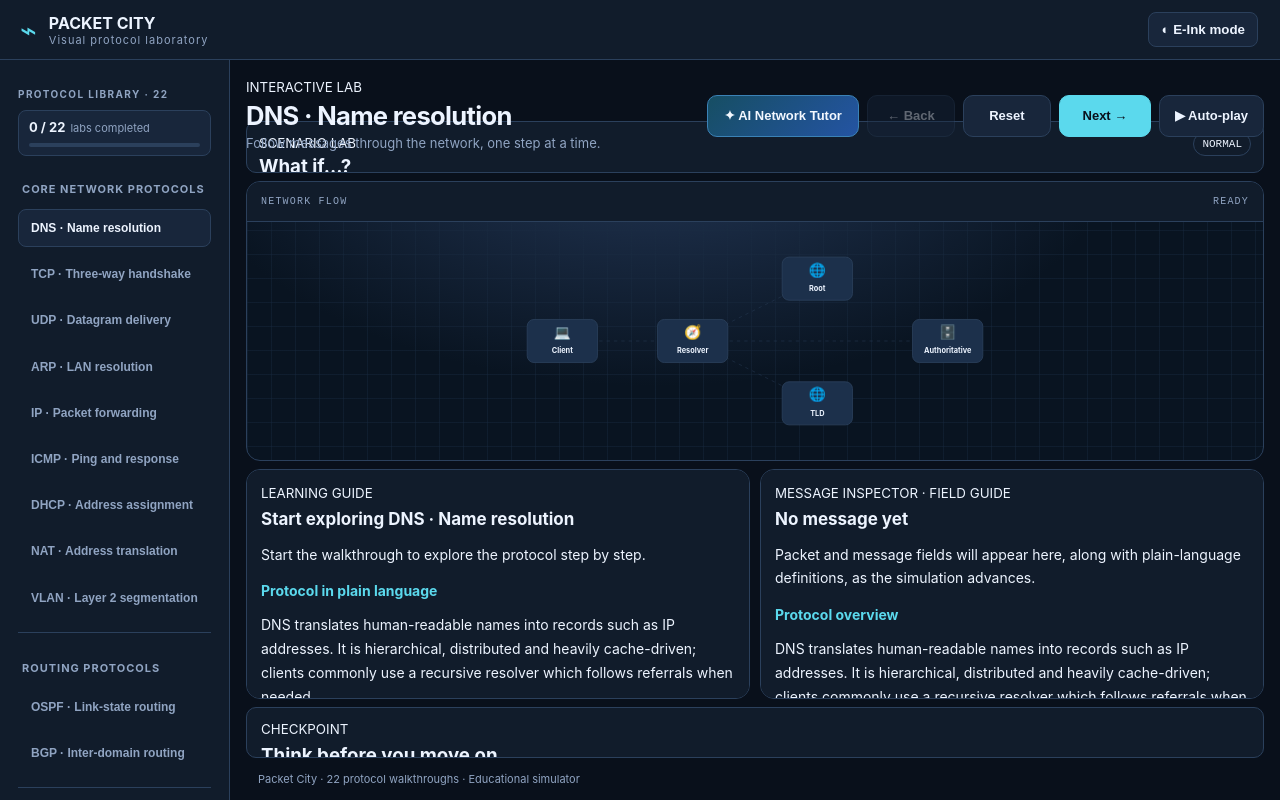
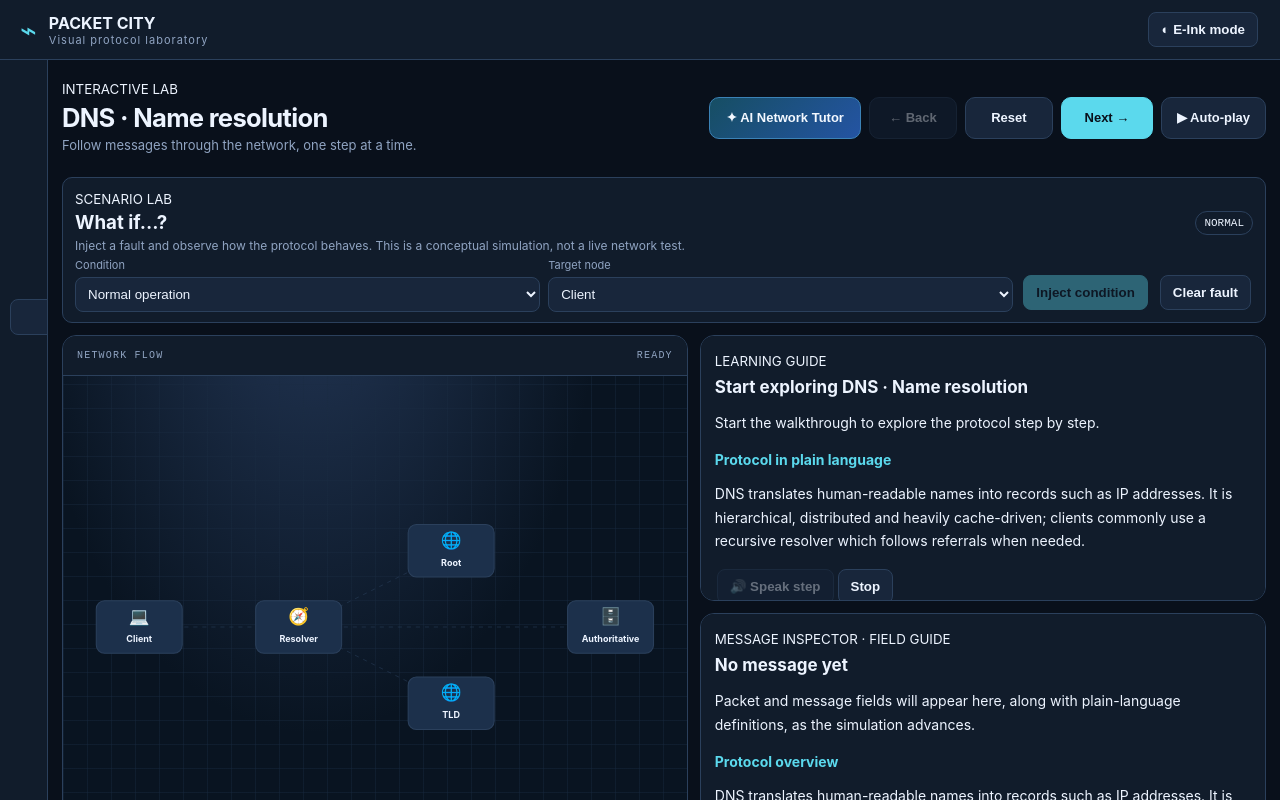
Before and after one commit to codassassin/protocol-playground, a React (Vite) app: page / in a window 1280 px wide. Shown: the top 800 px of the page. Built offline with nearby package versions, Linux system fonts and the light colour scheme.

Commit message:
Redesign workspace with hover sidebar, large left topology, compact scenario and scrollable page

```diff
--- a/src/app.css
+++ b/src/app.css
@@ -251,3 +251,47 @@ html[data-theme=ink] .progress-track i{background:#111}
   .lower{grid-template-columns:minmax(0,1fr) minmax(0,1fr)}
   .lower>.panel{height:auto!important;max-height:none!important;min-height:260px!important}
 }
+
+/* Packet City workspace redesign: hover-expand rail, scrollable page,
+   large left topology + right-side learning/inspection panels. */
+@media(min-width:801px){
+  html,body,#root{height:auto!important;min-height:100%!important;overflow:auto!important}
+  .pc{height:auto!important;min-height:100vh!important;overflow:visible!important;display:block!important}
+  .layout{height:auto!important;min-height:calc(100vh - 60px)!important;overflow:visible!important;clip:auto!important;grid-template-columns:48px minmax(0,1fr)!important}
+  aside{width:48px!important;max-height:none!important;height:calc(100vh - 60px)!important;min-height:0!important;position:sticky!important;top:60px!important;overflow-x:hidden!important;overflow-y:auto!important;padding:12px 6px!important;z-index:30!important;transition:width .22s ease,padding .22s ease;box-shadow:none!important}
+  aside:hover,aside:focus-within{width:248px!important;padding:16px!important;position:sticky!important;box-shadow:8px 0 28px #0003!important}
+  aside:not(:hover):not(:focus-within) h3,aside:not(:hover):not(:focus-within) .progress-summary,aside:not(:hover):not(:focus-within) .protocol-group h4{opacity:0!important;pointer-events:none}
+  aside:not(:hover):not(:focus-within) .lab{font-size:0!important;overflow:hidden!important;white-space:nowrap!important;height:36px!important;padding:8px 0!important;text-align:center!important;margin:3px 0!important}
+  aside:not(:hover):not(:focus-within) .lab:after{content:"•";font-size:15px;display:block}
+  aside:not(:hover):not(:focus-within) .protocol-group{border:0!important;margin:4px 0!important;padding:0!important}
+  main{height:auto!important;min-height:calc(100vh - 60px)!important;overflow:visible!important;display:flex!important;align-items:flex-start!important;gap:12px!important;padding:14px!important}
+  .lab-content{flex:1 1 auto!important;width:100%!important;min-width:0!important;height:auto!important;overflow:visible!important;display:grid!important;
+    grid-template-columns:minmax(0,1.05fr) minmax(0,.95fr)!important;
+    grid-template-rows:auto auto minmax(480px,68vh) auto auto!important;gap:12px!important;align-items:stretch!important}
+  .labhead{grid-column:1/-1!important;grid-row:1!important;position:static!important}
+  .whatif-panel{grid-column:1/-1!important;grid-row:2!important;margin:0!important;padding:10px 12px!important;min-height:0!important}
+  .whatif-heading{align-items:center!important}
+  .whatif-heading p{max-width:750px!important}
+  .whatif-controls{display:grid!important;grid-template-columns:minmax(0,1fr) minmax(0,1fr) auto auto!important;align-items:end!important;gap:8px!important}
+  .whatif-controls label{min-width:0!important}
+  .whatif-controls select{width:100%!important;padding:8px!important}
+  .scenario-explanation{margin-top:7px!important;padding:7px 9px!important}
+  .canvas{grid-column:1!important;grid-row:3!important;height:100%!important;min-height:480px!important;margin:0!important}
+  .canvas svg{height:100%!important;min-height:0!important;flex:1!important}
+  .lower{grid-column:2!important;grid-row:3!important;display:flex!important;flex-direction:column!important;height:100%!important;min-height:480px!important;max-height:none!important;overflow:visible!important;gap:12px!important}
+  .lower>.panel{flex:1 1 0!important;width:100%!important;height:auto!important;min-height:220px!important;max-height:none!important;overflow:auto!important;margin:0!important;padding:14px!important}
+  .checkpoint{grid-column:1/-1!important;grid-row:4!important;margin:0!important}
+  footer{grid-column:1/-1!important;grid-row:5!important}
+  .tutor-dock{position:sticky!important;top:72px!important;flex:0 0 clamp(300px,26vw,400px)!important;width:clamp(300px,26vw,400px)!important;height:calc(100vh - 84px)!important}
+}
+@media(max-width:800px){
+  .layout{grid-template-columns:1fr!important}
+  aside{width:auto!important;position:static!important;max-height:none!important;height:auto!important;overflow:auto!important;transition:none!important}
+  aside:hover,aside:focus-within{width:auto!important}
+  main{display:block!important;padding:12px!important}
+  .lab-content{display:flex!important;flex-direction:column!important;height:auto!important}
+  .whatif-controls{display:flex!important;flex-wrap:wrap!important}
+  .canvas{height:400px!important;min-height:350px!important}
+  .lower{display:grid!important;grid-template-columns:1fr!important}
+  .lower>.panel{height:auto!important;min-height:220px!important}
+}
```
